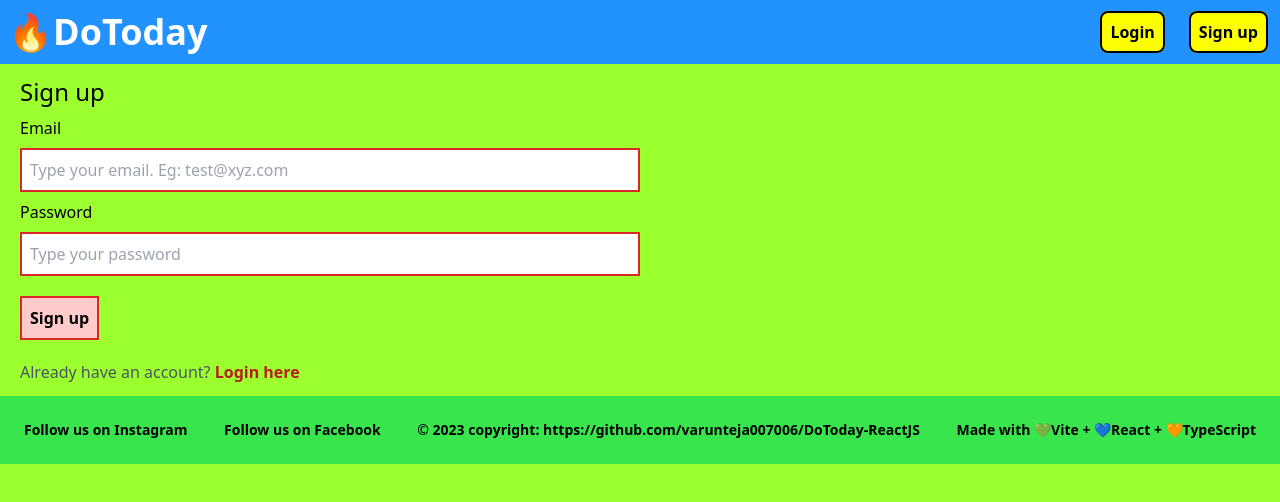
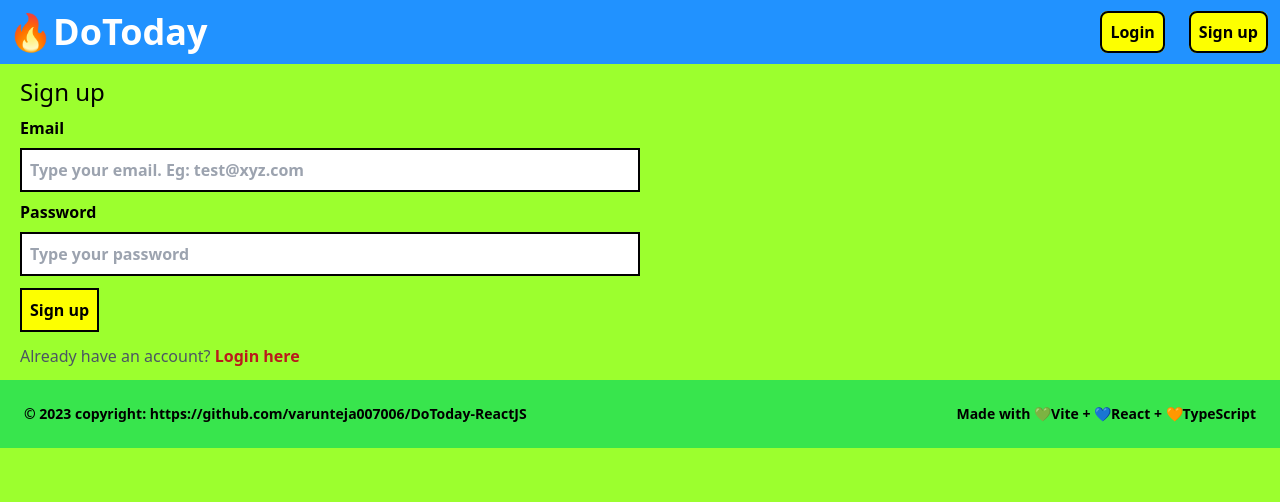
Before and after one commit to varunteja007006/DoToday-ReactJS, a React (Vite) app in the folder frontend/: page /signup in a window 1280 px wide. Shown: the top 502 px of the page. Built offline with nearby package versions, Linux system fonts and the light colour scheme.

Commit message:
Corrections

```diff
--- a/frontend/src/components/main/Footer.tsx
+++ b/frontend/src/components/main/Footer.tsx
@@ -19,12 +19,6 @@ function Footer() {
             </div>
           )}
           <div className="text-sm">
-            <span>Follow us on Instagram</span>
-          </div>
-          <div className="text-sm">
-            <span>Follow us on Facebook</span>
-          </div>
-          <div className="text-sm">
             <span>
               © 2023 copyright:
               https://github.com/varunteja007006/DoToday-ReactJS
--- /dev/null
+++ b/frontend/src/components/main/LoginSubmitButton.tsx
@@ -0,0 +1,23 @@
+function LoginSubmitButton({
+  buttonText,
+  customClass,
+}: {
+  buttonText: string;
+  customClass: string;
+}) {
+  return (
+    <>
+      <button
+        type="submit"
+        className={
+          `w-fit p-2 my-3 bg-quaternary border-2 border-black transition ease-in-out delay-150 hover:shadow-inner hover:shadow-yellow-700  hover:translate-y-1 hover:scale-95 duration-300 ` +
+          customClass
+        }
+      >
+        {buttonText}
+      </button>
+    </>
+  );
+}
+
+export default LoginSubmitButton;
--- a/frontend/src/components/main/Navbar.tsx
+++ b/frontend/src/components/main/Navbar.tsx
@@ -21,11 +21,11 @@ function Navbar() {
             🔥DoToday
           </Link>
         </div>
-        <div className="order-last">
+        <div className="order-last text-black">
           {user && (
             <>
               <button
-                className="mx-3 bg-quaternary hover:bg-yellow-200 text-black p-2 rounded-lg border-2 border-black"
+                className=" rounded-lg w-fit p-2 my-3 bg-quaternary border-2 border-black transition ease-in-out delay-150 hover:translate-y-1 hover:scale-95 duration-300 mx-3"
                 onClick={handleLogout}
               >
                 Logout
--- a/frontend/src/components/tasks/TaskCheckBox.tsx
+++ b/frontend/src/components/tasks/TaskCheckBox.tsx
@@ -3,15 +3,24 @@ import axios from "axios";
 import { useDispatch, useSelector } from "react-redux";
 import { RootState } from "../../store";
 import { deleteMessage, setMessage } from "../../features/messageSlice";
-
-function TaskCheckBox({ id, checked }: { id: string; checked: boolean }) {
+function TaskCheckBox({
+  id,
+  checked,
+  index,
+}: {
+  id: string;
+  checked: boolean;
+  index: number;
+}) {
   const [checkedItem, setCheckedItem] = useState<boolean>(checked);
   const userAuth = useSelector((state: RootState) => state.userAuth);
   const { user }: any = userAuth;
   const dispatch = useDispatch();
-  const handleCheckbox = (e: React.ChangeEvent<any>) => {
+  const tasker = useSelector((state: RootState) => state.tasker);
+  const handleCheckbox = async (e: React.ChangeEvent<any>) => {
+    e.preventDefault();
     setCheckedItem(checkedItem ? false : true);
-    axios
+    await axios
       .patch(
         `http://localhost:4000/api/tasks/` + id,
         {
@@ -24,6 +33,7 @@ function TaskCheckBox({ id, checked }: { id: string; checked: boolean }) {
         }
       )
       .then(function (response) {
+
         dispatch(
           setMessage({
             message: "Task updated",
--- a/frontend/src/components/tasks/TaskList.tsx
+++ b/frontend/src/components/tasks/TaskList.tsx
@@ -6,11 +6,12 @@ import { RootState } from "../../store";
 import { TaskType } from "../../interface/interface";
 import { deleteMessage, setMessage } from "../../features/messageSlice";
 
-function TaskList({ tasks }: { tasks: [] }) {
+function TaskList() {
   const dispatch = useDispatch();
   const tasker = useSelector((state: RootState) => state.tasker);
   const userAuth = useSelector((state: RootState) => state.userAuth);
   const { user }: any = userAuth;
+  const tasks = tasker.taskList;
 
   const handleDelete = (e: React.ChangeEvent<any>) => {
     axios
@@ -50,21 +51,27 @@ function TaskList({ tasks }: { tasks: [] }) {
     <>
       <table className="table-auto">
         <tbody>
-          {tasks.map((item) => (
-            <tr key={item["_id"]} className=" bg-gray-100 border-2 border-black">
+          {tasks.map((item, index) => (
+            <tr
+              key={item["_id"]}
+              // className={
+              //   ` border-2 border-black ` +
+              //   (item["status"] ? `bg-gray-500 line-through` : `bg-gray-100`)
+              // }
+              className={` border-2 border-black bg-gray-100`}
+            >
               <td className="py-2">
                 {/* task check box component */}
                 <TaskCheckBox
                   id={item["_id"]}
+                  index={index}
                   checked={item["status"]}
                 ></TaskCheckBox>
               </td>
               <td className="py-2">
-                {/* task name */}
                 <p className="mx-2 self-center">{item["taskName"]}</p>
               </td>
               <td className="p-2">
-                {/* delete button */}
                 <button
                   className="border-2 border-black rounded-full h-12 w-12 bg-quaternary text-black hover:bg-red-600 hover:text-quaternary"
                   name={item["_id"]}
--- a/frontend/src/features/taskSlice.tsx
+++ b/frontend/src/features/taskSlice.tsx
@@ -23,5 +23,5 @@ const taskSlice = createSlice({
   },
 });
 
-export const { loadTask, addTask, deleteTask } = taskSlice.actions;
+export const { loadTask, addTask, deleteTask  } = taskSlice.actions;
 export default taskSlice.reducer;
--- a/frontend/src/pages/Home.tsx
+++ b/frontend/src/pages/Home.tsx
@@ -6,18 +6,23 @@ import { addTask, loadTask } from "../features/taskSlice";
 import { deleteMessage, setMessage } from "../features/messageSlice";
 import NotifyMessage from "../components/messages/NotifyMessage";
 import { RootState } from "../store";
+import LoginSubmitButton from "../components/main/LoginSubmitButton";
 
 function Home() {
+  //redux dispatcher
   const dispatch = useDispatch();
+  //redux states
   const tasker = useSelector((state: RootState) => state.tasker);
   const userAuth = useSelector((state: RootState) => state.userAuth);
+  const messenger = useSelector((state: RootState) => state.messenger);
+  //useState hook
   const [newTask, setNewTask] = useState<string>("");
   const { user }: any = userAuth;
-  const messenger = useSelector((state: RootState) => state.messenger);
+  //handle inputs
   const handleTaskName = (e: React.ChangeEvent<HTMLInputElement>) => {
     setNewTask(e.target.value);
   };
-
+  //handle submit
   const handleSubmit = (e: React.ChangeEvent<null>) => {
     if (!user) {
       dispatch(
@@ -60,7 +65,7 @@ function Home() {
       });
     setNewTask("");
   };
-
+  //initial load of data with useEffect hook
   useEffect(() => {
     const fetchData = async () => {
       await axios
@@ -95,18 +100,16 @@ function Home() {
       <form onSubmit={handleSubmit} className="flex flex-row py-2 w-1/2 ">
         <input
           type="text"
-          className="p-2 border-2 border-black w-1/2"
+          className="p-2 border-2 border-black w-1/2 outline-none focus:border-4 focus:border-quaternary focus:ring focus:ring-primary "
           placeholder="Add new task"
           value={newTask}
           onChange={handleTaskName}
           required
         />
-        <button
-          type="submit"
-          className="w-fit p-2 m-2 bg-quaternary hover:bg-yellow-300 border-2 border-black"
-        >
-          Add Task
-        </button>
+        <LoginSubmitButton
+          buttonText={"Add Task"}
+          customClass={"mx-4"}
+        ></LoginSubmitButton>
         {messenger.message !== null && messenger.messageType && (
           <NotifyMessage
             message={messenger.message}
@@ -116,7 +119,7 @@ function Home() {
       </form>
       <div className="w-fit">
         <h4 className="text-xl underline mb-2">Tasks Added</h4>
-        <TaskList tasks={tasker.taskList}></TaskList>
+        <TaskList></TaskList>
       </div>
     </div>
   );
--- a/frontend/src/pages/Login.tsx
+++ b/frontend/src/pages/Login.tsx
@@ -5,6 +5,7 @@ import { loadUser } from "../features/userSlice";
 import NotifyMessage from "../components/messages/NotifyMessage";
 import { RootState } from "../store";
 import { deleteMessage, setMessage } from "../features/messageSlice";
+import LoginSubmitButton from "../components/main/LoginSubmitButton";
 
 type LoginDataType = {
   email?: string;
@@ -17,8 +18,8 @@ function Login() {
     password: "",
   });
 
+  const dispatch = useDispatch();
   const messenger = useSelector((state: RootState) => state.messenger);
-  const dispatch = useDispatch();
 
   const handleInput = (e: React.ChangeEvent<HTMLInputElement>) => {
     setLoginData({ ...loginData, [e.target.name]: e.target.value });
@@ -56,7 +57,7 @@ function Login() {
         <input
           type="text"
           placeholder="Type your email. Eg: test@xyz.com"
-          className="p-2 border-2 border-black"
+          className="p-2 border-2 border-black focus:outline-none focus:ring focus:ring-white"
           required
           name="email"
           onChange={handleInput}
@@ -66,15 +67,16 @@ function Login() {
         <input
           type="password"
           placeholder="Type your password"
-          className="p-2 border-2 border-black"
+          className="p-2 border-2 border-black focus:outline-none focus:ring focus:ring-white"
           required
           name="password"
           onChange={handleInput}
           value={loginData.password}
         ></input>
-        <button type="submit" className="w-fit p-2 my-3 bg-quaternary hover:bg-yellow-300 border-2 border-black">
-          Login
-        </button>
+        <LoginSubmitButton
+          buttonText={"Login"}
+          customClass={""}
+        ></LoginSubmitButton>
       </form>
       <p className=" text-md text-gray-600">
         Create a new account?{" "}
--- a/frontend/src/pages/Signup.tsx
+++ b/frontend/src/pages/Signup.tsx
@@ -5,6 +5,7 @@ import { loadUser } from "../features/userSlice";
 import NotifyMessage from "../components/messages/NotifyMessage";
 import { RootState } from "../store";
 import { deleteMessage, setMessage } from "../features/messageSlice";
+import LoginSubmitButton from "../components/main/LoginSubmitButton";
 
 //Typescript for email and password properties of signupData
 type SignupDataType = {
@@ -48,12 +49,15 @@ function Signup() {
   return (
     <>
       <h3 className="text-2xl">Sign up</h3>
-      <form className=" flex flex-col w-1/2" onSubmit={handleSubmit}>
+      <form
+        className=" flex flex-col w-1/2 font-semibold"
+        onSubmit={handleSubmit}
+      >
         <label className="my-2">Email</label>
         <input
           type="text"
           placeholder="Type your email. Eg: test@xyz.com"
-          className="p-2 border-2 border-red-600"
+          className="p-2 border-2 border-black focus:outline-none focus:ring focus:ring-white"
           required
           name="email"
           id="email"
@@ -64,19 +68,17 @@ function Signup() {
         <input
           type="password"
           placeholder="Type your password"
-          className="p-2 border-2 border-red-600"
+          className="p-2 border-2 border-black focus:outline-none focus:ring focus:ring-white"
           required
           name="password"
           id="password"
           onChange={handleInput}
           value={signupData.password}
         ></input>
-        <button
-          type="submit"
-          className="border-2 border-red-600 w-fit p-2 my-5 font-semibold bg-red-200 hover:bg-red-600 hover:text-white"
-        >
-          Sign up
-        </button>
+        <LoginSubmitButton
+          buttonText={"Sign up"}
+          customClass={""}
+        ></LoginSubmitButton>
       </form>
       <p className=" text-md text-gray-600">
         Already have an account?{" "}
```
Also changed, not shown: 2 other files (tests, documents, lock files or other folders).
